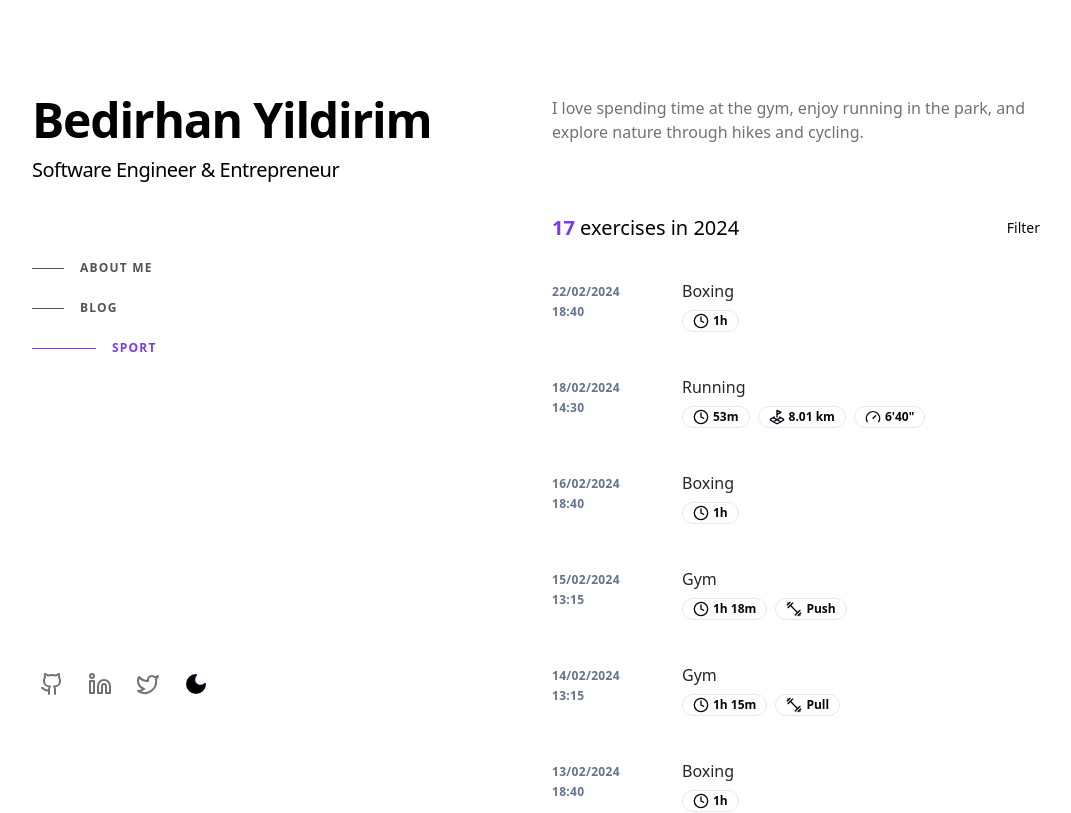
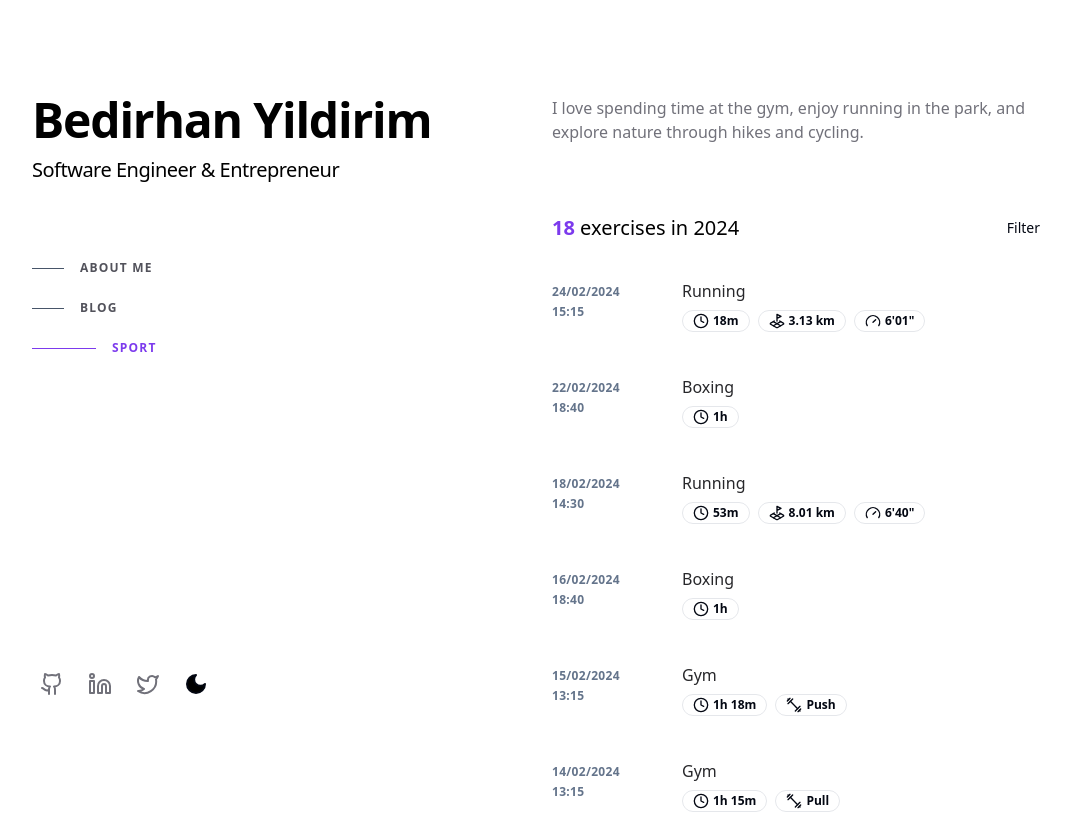
Before and after one commit to bedirhanyildirim/bedirhan.design, a Next.js app: page /sport in a window 1280 px wide. Shown: the top 813 px of the page, without its empty margins (96-1167 px from the left). Built offline with nearby package versions, Linux system fonts and the light colour scheme.

Commit message:
feat: add exercise data

```diff
--- a/data/sport/history.ts
+++ b/data/sport/history.ts
@@ -99,4 +99,10 @@ export const sportHistory: ISport[] = [
     type: "boxing",
     duration: 3600,
   },
+  {
+    date: new Date(2024, 1, 24, 15, 15),
+    type: "running",
+    distance: 3130,
+    duration: 1130,
+  },
 ];
```
